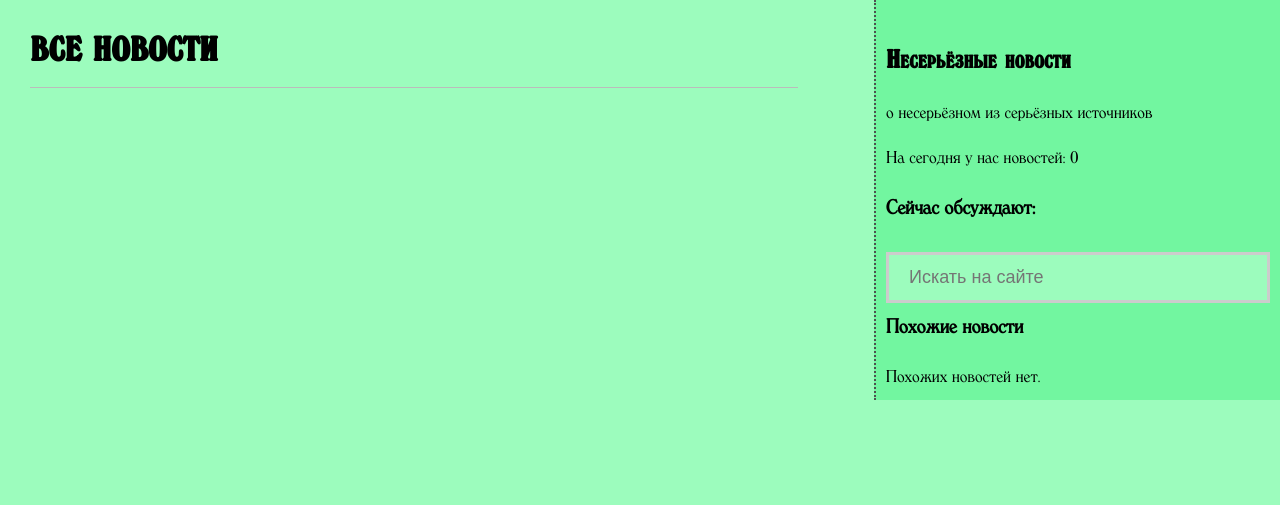
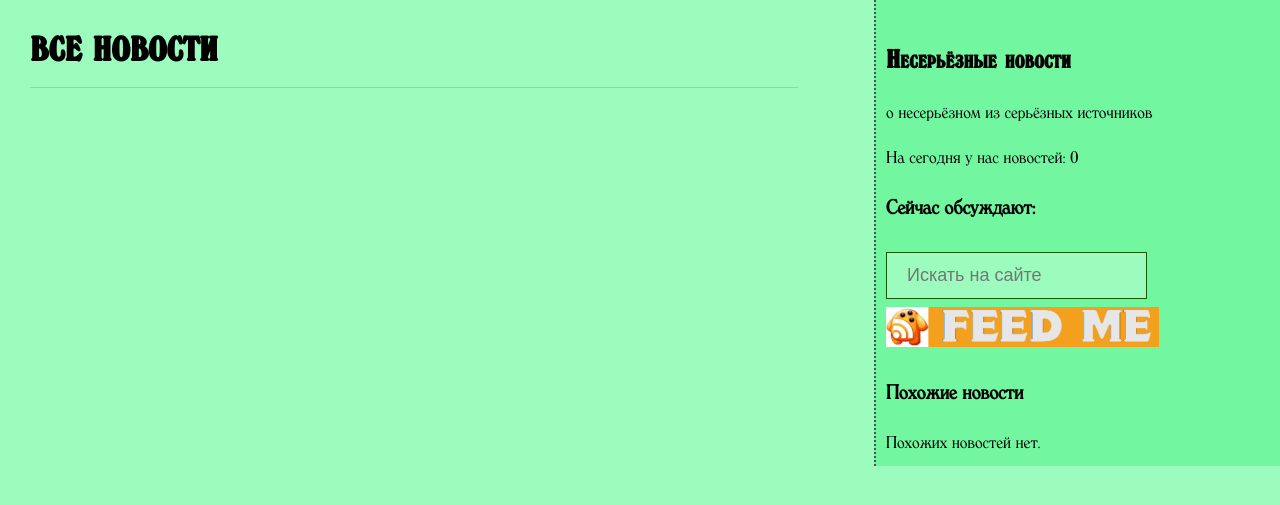
Before and after one commit to opaleva/amusing-news, a Django app: page / in a window 1280 px wide. Shown: the top 505 px of the page. Run offline with Django 3.2, Linux system fonts and the light colour scheme; data that the repository does not hold is empty; parts of the project's set-up code (start-up, migrations or seed data) failed here and were passed over.

Commit message:
day 16. project update

```diff
--- a/articles/static/css/articles.css
+++ b/articles/static/css/articles.css
@@ -116,20 +116,20 @@ input[type=submit] {
 
 /* search */
 .search {
-    width: 100%;
+    width: 68%;
     padding: 12px 20px;
     margin: 8px 0;
     background-color: #9cfcbd;
     box-sizing: border-box;
-    border: 3px solid #ccc;
+    border: 1px solid #165708;
     font-size: large;
     -webkit-transition: 0.5s;
-    transition: 0.5s;
+    transition: none;
     outline: none;
 }
 
 .search:focus {
-    border: 3px solid #555;
+    border: 2px solid #28980f;
 }
 
 .share {
--- a/articles/templates/articles/base.html
+++ b/articles/templates/articles/base.html
@@ -33,7 +33,9 @@
     <form action="{% url 'articles:search' %}" method="get">
       <input name="q"  class="search" type="text" placeholder="Искать на сайте" aria-label="Search">
     </form>
-
+    <p>
+      <a href="{% url "articles:feed" %}" target="_blank"><img src="{% static "img/icons/rss.png" %}"></a>
+    </p>
     {% include "articles/article/similar.html" %}
   </div>
 </body>
```
